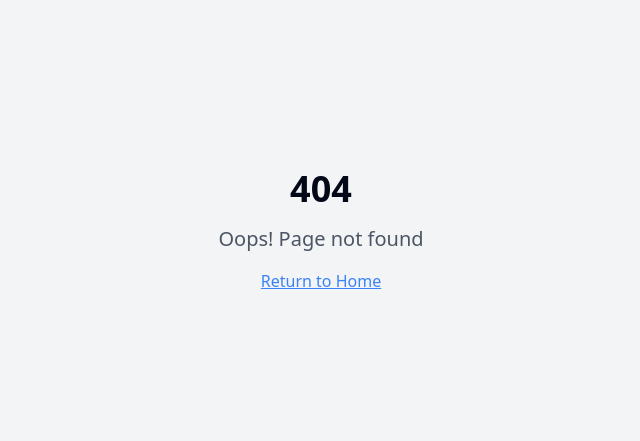
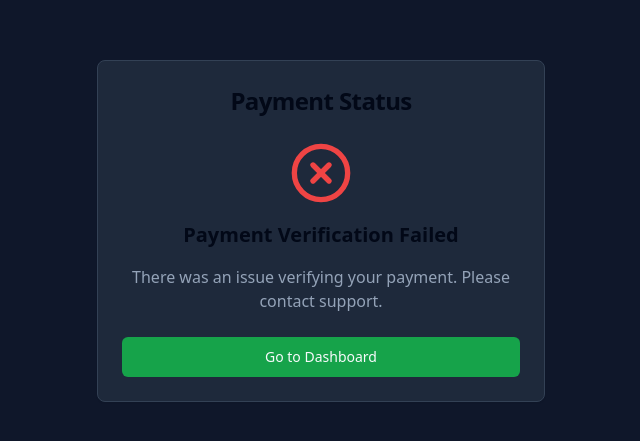
Before and after one commit to sarfaraz4x/mypnl.pro, a React (Vite) app: page /payment-status in a window 1280 px wide. Before the commit this address had no page. Shown: the part 169-610 px from the top of the page, without its empty margins (319-959 px from the left). Built offline with nearby package versions, Linux system fonts and the light colour scheme.

Commit message:
feat: Add payment status page and routing

```diff
--- a/src/App.tsx
+++ b/src/App.tsx
@@ -1,10 +1,10 @@
-
 import { Toaster } from "@/components/ui/toaster";
 import { Toaster as Sonner } from "@/components/ui/sonner";
 import { TooltipProvider } from "@/components/ui/tooltip";
 import { QueryClient, QueryClientProvider } from "@tanstack/react-query";
 import { BrowserRouter, Routes, Route } from "react-router-dom";
 import Index from "./pages/Index";
+import PaymentStatus from './pages/PaymentStatus';
 import NotFound from "./pages/NotFound";
 
 const queryClient = new QueryClient();
@@ -18,6 +18,7 @@ const App = () => (
         <BrowserRouter>
           <Routes>
             <Route path="/" element={<Index />} />
+            <Route path="/payment-status" element={<PaymentStatus />} />
             <Route path="*" element={<NotFound />} />
           </Routes>
         </BrowserRouter>
--- /dev/null
+++ b/src/pages/PaymentStatus.tsx
@@ -0,0 +1,81 @@
+import { useEffect, useState } from 'react';
+import { useSearchParams, Link } from 'react-router-dom';
+import { supabase } from '@/integrations/supabase/client';
+import { Card, CardContent, CardHeader, CardTitle } from '@/components/ui/card';
+import { Button } from '@/components/ui/button';
+import { CheckCircle, XCircle, Loader2 } from 'lucide-react';
+
+const PaymentStatus = () => {
+  const [searchParams] = useSearchParams();
+  const [status, setStatus] = useState('loading');
+  const [orderId, setOrderId] = useState<string | null>(null);
+
+  useEffect(() => {
+    const order_id = searchParams.get('order_id');
+    setOrderId(order_id);
+
+    if (!order_id) {
+      setStatus('error');
+      return;
+    }
+
+    // Here you would typically verify the payment status with your backend.
+    // For now, we'll assume if the user is redirected here, it's a success.
+    // In a real app, you'd call a Supabase function to get the order status from Cashfree
+    // and update the user's subscription in your database.
+
+    const verifyPayment = async () => {
+        // For this example, we'll just simulate a successful verification.
+        // In a real implementation, you would make a call to a backend function.
+        console.log(`Verifying payment for order: ${order_id}`);
+        // const { data, error } = await supabase.functions.invoke('verify-payment-status', { body: { order_id } });
+        // if (error) { setStatus('error'); } else { setStatus('success'); }
+        setStatus('success');
+    };
+
+    verifyPayment();
+
+  }, [searchParams]);
+
+  return (
+    <div className="min-h-screen bg-slate-900 text-white flex items-center justify-center p-4">
+      <Card className="bg-slate-800 border-slate-700 w-full max-w-md">
+        <CardHeader>
+          <CardTitle className="text-center text-2xl">Payment Status</CardTitle>
+        </CardHeader>
+        <CardContent className="text-center space-y-6">
+          {status === 'loading' && (
+            <div className="flex flex-col items-center space-y-4">
+              <Loader2 className="h-16 w-16 animate-spin text-blue-500" />
+              <p className="text-slate-400">Verifying your payment, please wait...</p>
+            </div>
+          )}
+
+          {status === 'success' && (
+            <div className="flex flex-col items-center space-y-4">
+              <CheckCircle className="h-16 w-16 text-green-500" />
+              <h3 className="text-xl font-semibold">Payment Successful!</h3>
+              <p className="text-slate-400">Thank you for upgrading. Your new plan is now active.</p>
+              <p className="text-xs text-slate-500">Order ID: {orderId}</p>
+            </div>
+          )}
+
+          {status === 'error' && (
+            <div className="flex flex-col items-center space-y-4">
+              <XCircle className="h-16 w-16 text-red-500" />
+              <h3 className="text-xl font-semibold">Payment Verification Failed</h3>
+              <p className="text-slate-400">There was an issue verifying your payment. Please contact support.</p>
+              {orderId && <p className="text-xs text-slate-500">Order ID: {orderId}</p>}
+            </div>
+          )}
+
+          <Button asChild className="w-full bg-green-600 hover:bg-green-700">
+            <Link to="/">Go to Dashboard</Link>
+          </Button>
+        </CardContent>
+      </Card>
+    </div>
+  );
+};
+
+export default PaymentStatus;
```
Also changed, not shown: 1 other file (tests, documents, lock files or other folders).
